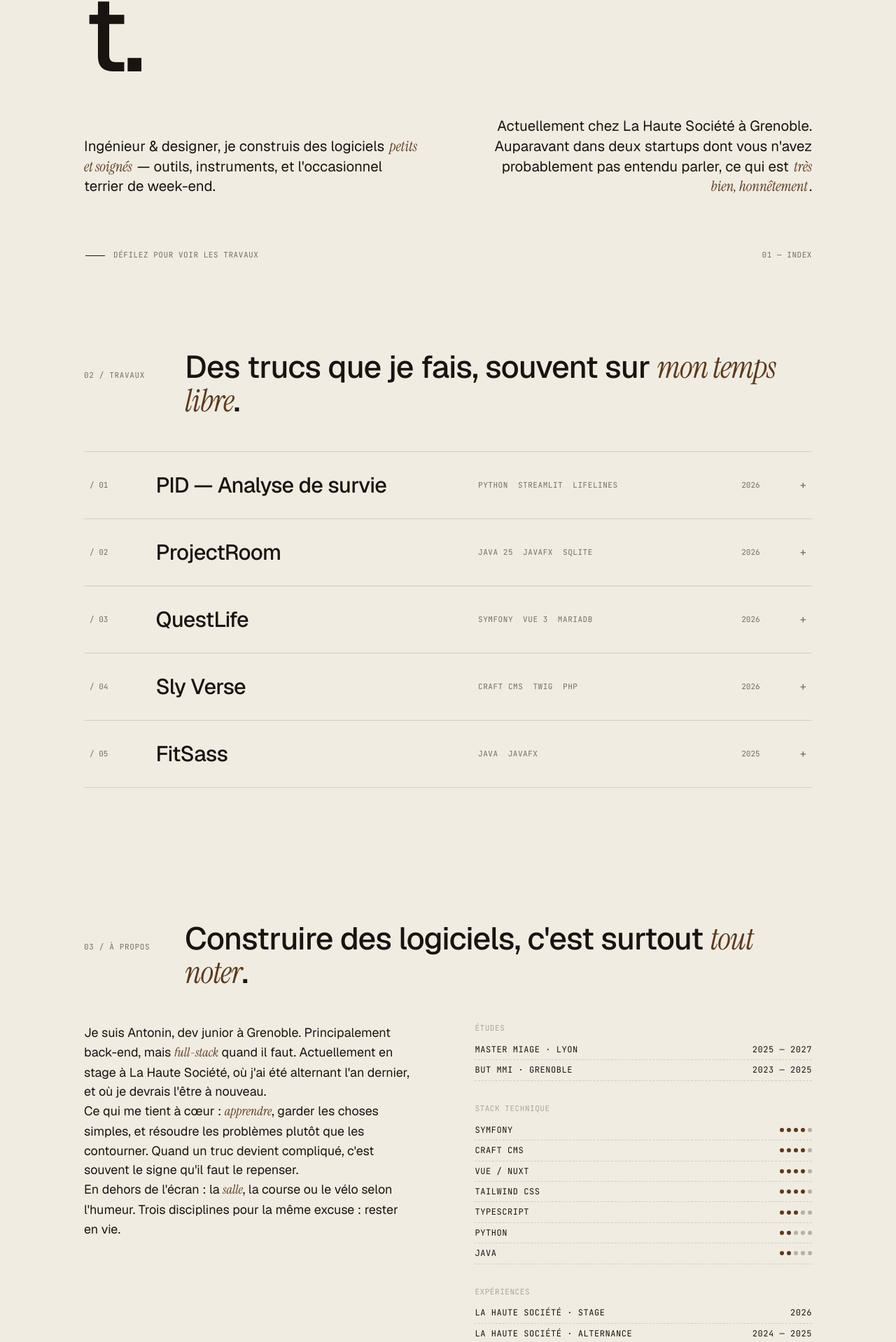
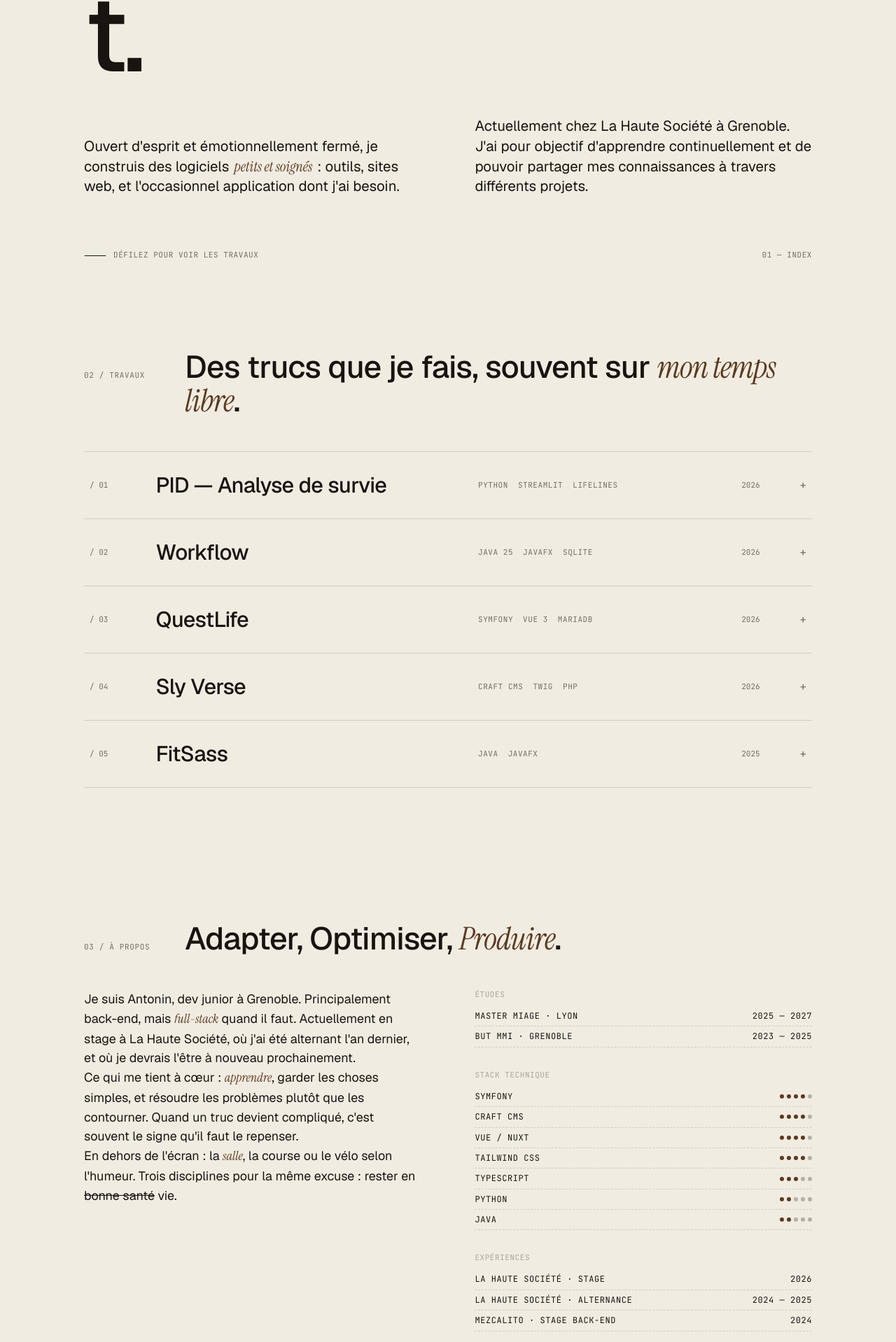
Before and after one commit to CallMeTrinity/antoninpamart.fr-v4, a Vue app: page / in a window 1280 px wide. Shown: the part 395-2313 px from the top of the page at 70% size. Built offline with nearby package versions, Linux system fonts and the light colour scheme.

Commit message:
feat : Update copy and refine project details across components

```diff
--- a/src/components/About.vue
+++ b/src/components/About.vue
@@ -28,7 +28,7 @@ const MAX_LEVEL = 5
     <div class="section-head reveal">
       <div class="section-num">03 / À propos</div>
       <h2 class="section-title">
-        Construire des logiciels, c'est surtout <em>tout noter</em>.
+        Adapter, Optimiser, <em>Produire</em>.
       </h2>
     </div>
 
@@ -38,7 +38,7 @@ const MAX_LEVEL = 5
           Je suis Antonin, dev junior à Grenoble. Principalement back-end, mais
           <em>full-stack</em> quand il faut. Actuellement en stage à La Haute
           Société, où j'ai été alternant l'an dernier, et où je devrais l'être
-          à nouveau.
+          à nouveau prochainement.
         </p>
         <p>
           Ce qui me tient à cœur : <em>apprendre</em>, garder les choses
@@ -48,7 +48,7 @@ const MAX_LEVEL = 5
         </p>
         <p>
           En dehors de l'écran : la <em>salle</em>, la course ou le vélo selon
-          l'humeur. Trois disciplines pour la même excuse : rester en vie.
+          l'humeur. Trois disciplines pour la même excuse : rester en <s>bonne santé</s> vie.
         </p>
       </div>
 
--- a/src/components/Hero.vue
+++ b/src/components/Hero.vue
@@ -54,14 +54,11 @@ const { time } = useLiveTime({
 
       <div class="hero-lede grid grid-cols-2 max-[880px]:grid-cols-1 items-end gap-[clamp(24px,6vw,96px)] mt-[clamp(32px,6vh,64px)]">
         <p>
-          Ingénieur &amp; designer, je construis des logiciels
-          <em>petits et soignés</em> — outils, instruments, et l'occasionnel
-          terrier de week-end.
+          Ouvert d'esprit et émotionnellement fermé, je construis des logiciels
+          <em>petits et soignés</em> : outils, sites web, et l'occasionnel application dont j'ai besoin.
         </p>
-        <p class="justify-self-end text-right max-[880px]:justify-self-start max-[880px]:text-left">
-          Actuellement chez La Haute Société à Grenoble. Auparavant dans deux startups
-          dont vous n'avez probablement pas entendu parler, ce qui est
-          <em>très bien, honnêtement</em>.
+        <p class="justify-self-end max-[880px]:justify-self-start text-left">
+          Actuellement chez La Haute Société à Grenoble. J'ai pour objectif d'apprendre continuellement et de pouvoir partager mes connaissances à travers différents projets.
         </p>
       </div>
     </div>
--- a/src/components/Now.vue
+++ b/src/components/Now.vue
@@ -40,7 +40,7 @@ const lines = [
     >
       <div class="font-jet text-[11px] uppercase tracking-wider text-muted flex items-center gap-2">
         <span class="live-dot" />
-        Dernière mise à jour<br />19 mai 2026
+        Dernière mise à jour<br />20 mai 2026
       </div>
 
       <div class="grid gap-3">
--- a/src/data/projects.ts
+++ b/src/data/projects.ts
@@ -20,7 +20,7 @@ export const PROJECTS: Project[] = [
     link: 'https://github.com/CallMeTrinity/pid',
   },
   {
-    name: 'ProjectRoom',
+    name: 'Workflow',
     year: '2026',
     role: 'Projet ILOG',
     stack: ['Java 25', 'JavaFX', 'SQLite'],
```
